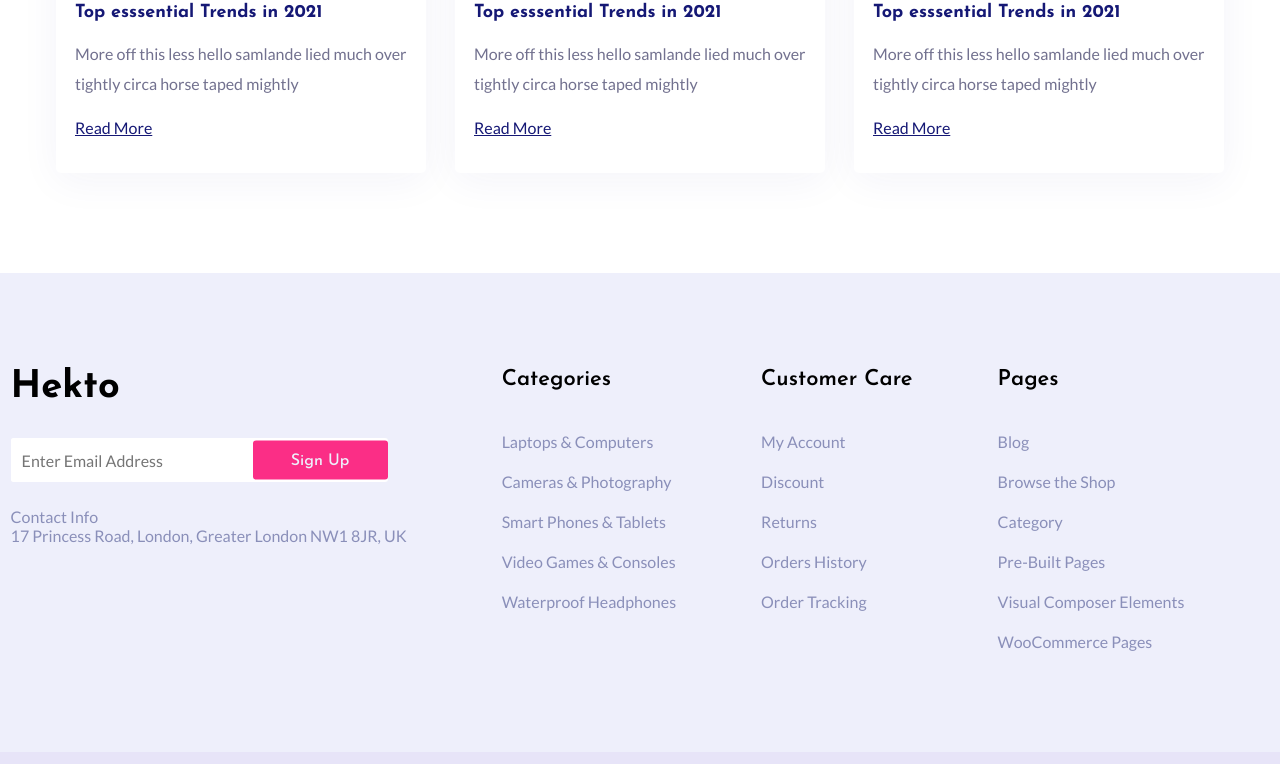
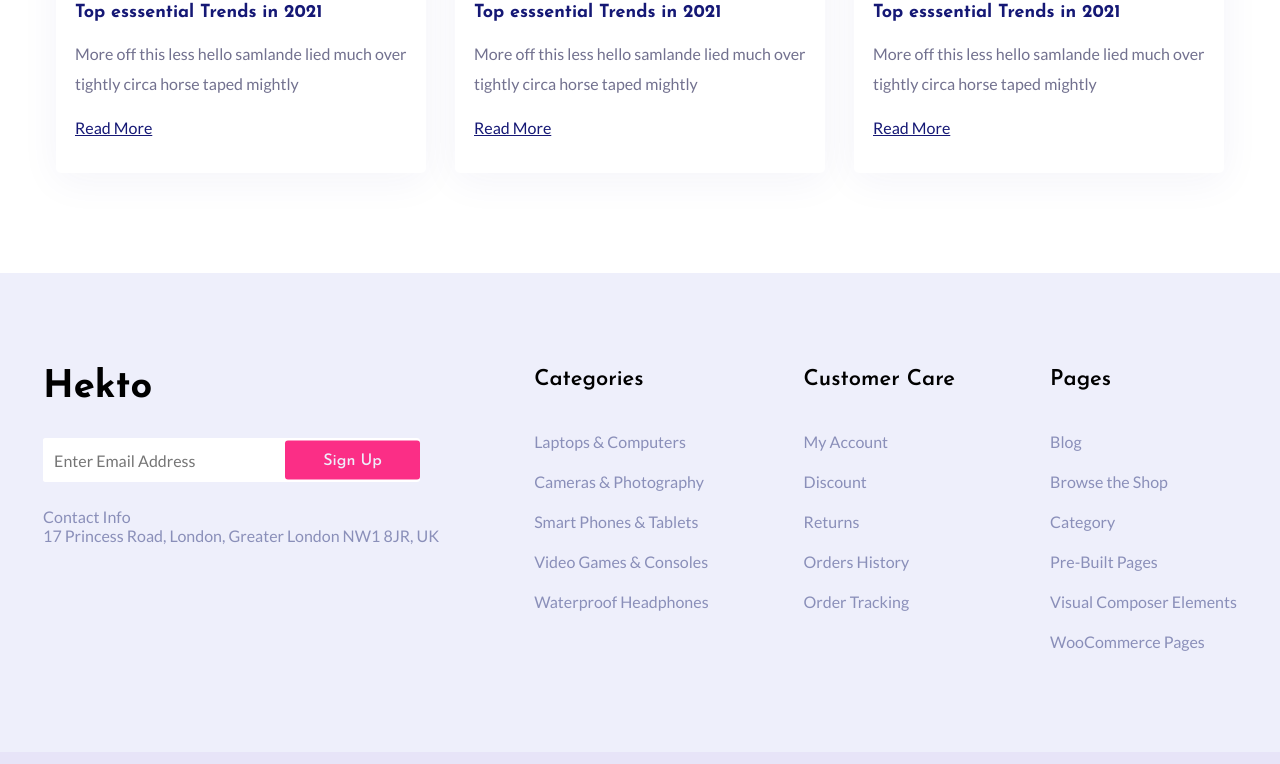
Before and after one commit to hueoggy030998/learn-web-ecom, a plain HTML site: page index.html in a window 1280 px wide. Shown: the part 3859-4623 px from the top of the page. Drawn offline with Linux system fonts and the light colour scheme; no server answers.

Commit message:
change space footer

```diff
--- a/styles/scss/home.scss
+++ b/styles/scss/home.scss
@@ -992,6 +992,7 @@ a {
     display: flex;
     justify-content: center;
     align-items: flex-start;
+    gap: 95px;
     background-color: #eeeffb;
     padding-top: 95px;
 }
@@ -1000,7 +1001,6 @@ a {
     display: flex;
     flex-direction: column;
     align-items: start;
-    margin-right: 95px;
 }
 
 .footer-contact-title {
@@ -1071,7 +1071,6 @@ a {
 .footer-menu {
     display: flex;
     flex-direction: column;
-    margin-right: 85px;
 }
 
 .footer-menu-title {
```
Also changed, not shown: styles/css/home.css.
